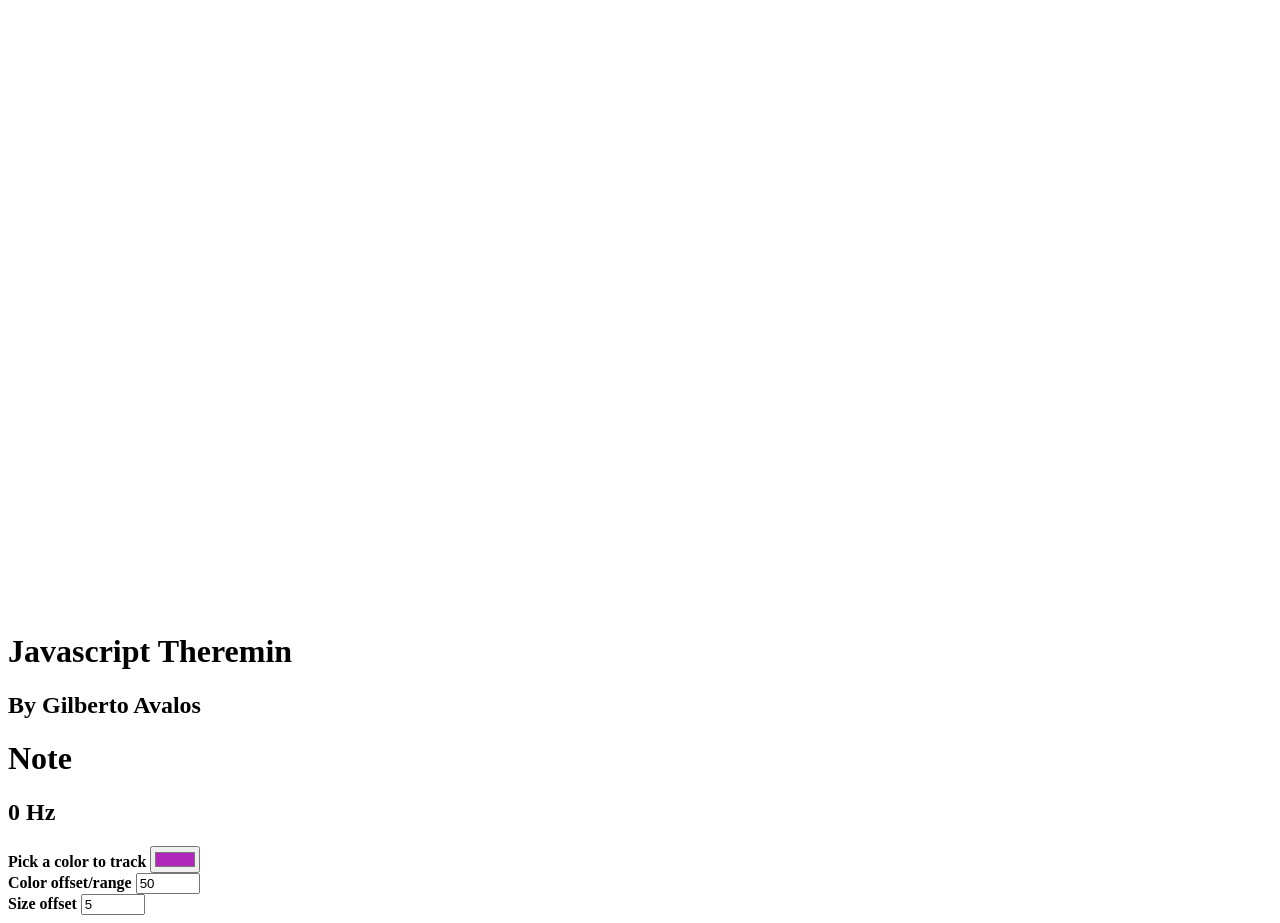
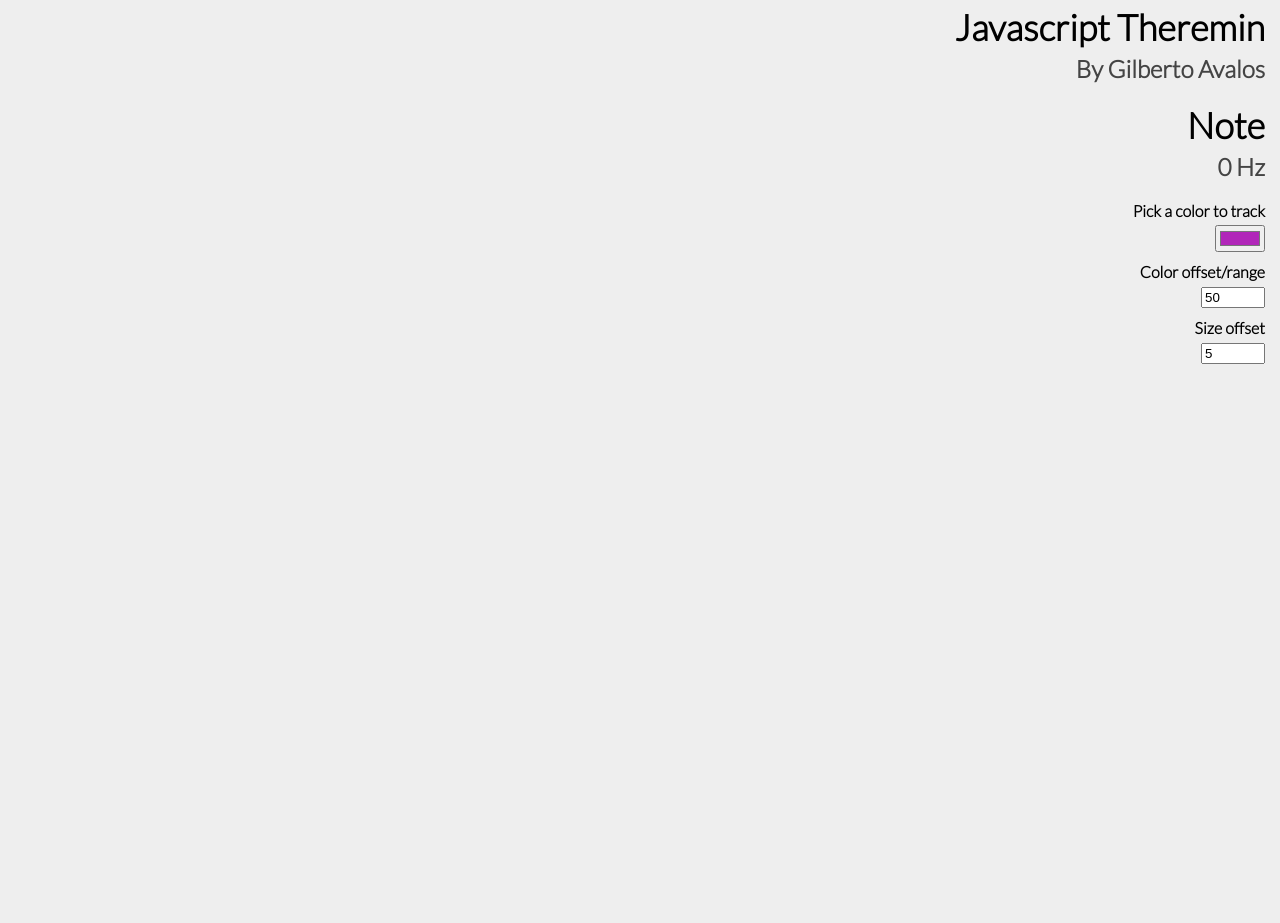
Before and after one commit to Agnostic/AR-Synth.js, a website: page index.html in a window 1280 px wide. After the commit the page ends 800 px from the top, so only its background shows below. Drawn offline with nearby package versions, Linux system fonts and the light colour scheme; the site is published under a folder, as on GitHub Pages, so addresses that start at the root find nothing.

Commit message:
fixed includes path for github pages

```diff
--- a/index.html
+++ b/index.html
@@ -9,9 +9,9 @@
       <script src="http://mohayonao.github.io/timbre.js/timbre.js"></script>
     -->
     <link href='http://fonts.googleapis.com/css?family=Lato:300' rel='stylesheet' type='text/css'/>
-    <link rel="stylesheet" href="/css/example.css"></link>
-    <script type="text/javascript" src="/js/ar-synth.js"></script>
-    <script type="text/javascript" src="/js/app.js"/></script>
+    <link rel="stylesheet" href="css/example.css"></link>
+    <script type="text/javascript" src="js/ar-synth.js"></script>
+    <script type="text/javascript" src="js/app.js"/></script>
   </head>
   <body>
     <video id="webcam" autoplay width="800" height="600" oncanplay="initialize()"></video>
```
